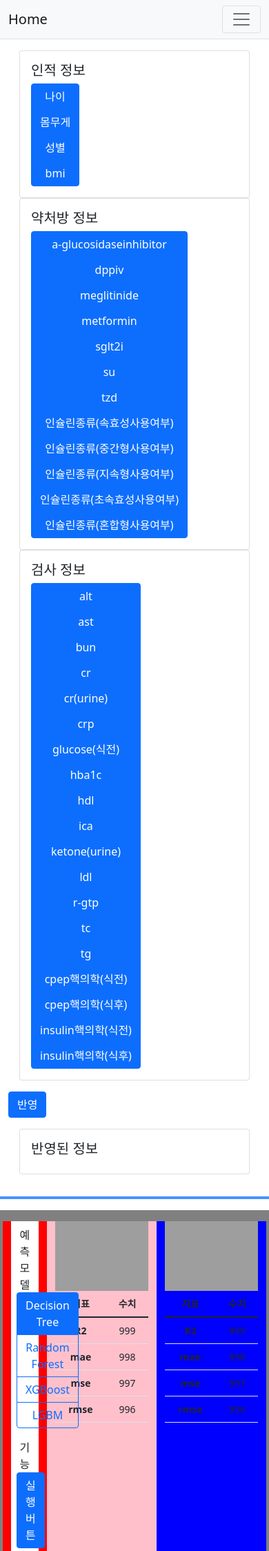
After one commit to Mistyrain9302/djangoNEW, a Django app: page /simu/regress/ in a window 390 px wide. The commit adds this page. Shown: the top 2248 px of the page at 69% size. Run offline with Django 4.2, Linux system fonts and the light colour scheme; tables that the repository leaves empty hold one stand-in row (values such as "Sample post"); some libraries are stand-ins or nearby versions; grey boxes are pictures that could not be loaded.

Commit message:
230214_fin

```diff
--- a/mysite/simu/urls.py
+++ b/mysite/simu/urls.py
@@ -5,5 +5,7 @@ from . import views
 app_name = 'simu'
 
 urlpatterns = [
-    path('', views.index, name='index'),
+    path('', views.dist_base, name='dist_base'),
+    path('classify/',views.classify,name='classify'),
+    path('regress/',views.regress,name='regress'),
 ]
--- a/mysite/simu/views.py
+++ b/mysite/simu/views.py
@@ -1,6 +1,47 @@
-from django.shortcuts import render
+from django.shortcuts import render, redirect
+from django.views import View
 from django.http import HttpResponse
 
+#인적정보 컬럼
+humancols = ["나이", "몸무게", "성별", "bmi"]
+#약정보 컬럼
+medcols = ['a-glucosidaseinhibitor', 'dppiv', 'meglitinide', 'metformin', 'sglt2i', 'su', 'tzd', '인슐린종류(속효성사용여부)', '인슐린종류(중간형사용여부)', '인슐린종류(지속형사용여부)', '인슐린종류(초속효성사용여부)', '인슐린종류(혼합형사용여부)']
+#검사정보 컬럼
+checkcols = ['alt', 'ast','bun', 'cr', 'cr(urine)', 'crp', 'glucose(식전)', 'hba1c', 'hdl',
+            'ica', 'ketone(urine)', 'ldl', 'r-gtp', 'tc', 'tg', 'cpep핵의학(식전)', 'cpep핵의학(식후)', 'insulin핵의학(식전)',
+            'insulin핵의학(식후)']
 
-def index(request):
-    return render(request,'base.html')
+def dist_base(request):
+    return render(request,'simu/dist_base.html')
+
+def classify(request):
+    context={'humancols':humancols,
+             'medcols':medcols,
+             'checkcols':checkcols}
+    return render(request,'simu/classify.html',context)
+
+def regress(request):
+    if request.method == "POST":
+        humancols_selected = request.POST.getlist('humancols')
+        medcols_selected = request.POST.getlist('medcols')
+        checkcols_selected = request.POST.getlist('checkcols')
+
+        print("POST요청 들어옴")
+        print("humancols_list: ",humancols_selected)
+        print("medcols_list: ",medcols_selected)
+        print("checkcols_list: ",checkcols_selected)
+
+        context={'humancols':humancols,
+                 'medcols':medcols,
+                 'checkcols':checkcols,
+                 'humancols_list':humancols_selected,
+                 'medcols_list':medcols_selected,
+                 'checkcols_list':checkcols_selected,}
+
+        return render(request,'simu/regress.html',context)
+    else:
+        context={'humancols':humancols,
+            'medcols':medcols,
+            'checkcols':checkcols,}
+
+        return render(request,'simu/regress.html',context)
--- a/mysite/templates/base.html
+++ b/mysite/templates/base.html
@@ -8,7 +8,7 @@
     <!-- Bootstrap CSS -->
     <link rel="stylesheet" type="text/css" href="{% static 'bootstrap.min.css' %}">
     <!-- pybo CSS -->
-    <link rel="stylesheet" type="text/css" href="{% static 'style.css' %}">
+    {% comment %} <link rel="stylesheet" type="text/css" href="{% static 'style.css' %}"> {% endcomment %}
     <title>당분</title>
 </head>
 <body>
--- a/mysite/templates/navbar.html
+++ b/mysite/templates/navbar.html
@@ -1,7 +1,7 @@
 <!-- 네비게이션바 -->
 <nav class="navbar navbar-expand-lg navbar-light bg-light border-bottom">
     <div class="container-fluid">
-        <a class="navbar-brand" href="{% url 'simu:index' %}">home</a>
+        <a class="navbar-brand" href="{% url 'simu:dist_base' %}">Home</a>
         <button class="navbar-toggler" type="button"
                 data-bs-toggle="collapse"
                 data-bs-target="#navbarSupportedContent"
@@ -13,7 +13,10 @@
         <div class="collapse navbar-collapse" id="navbarSupportedContent">
             <ul class="navbar-nav me-auto mb-2 mb-lg-0">
                 <li class="nav-item">
-                    <a class="nav-link" href="#">분포도</a>
+                    <a class="nav-link" href="{% url 'simu:classify' %}">분류모델</a>
+                </li>
+                <li class="nav-item">
+                    <a class="nav-link" href="{% url 'simu:regress' %}">회귀모델</a>
                 </li>
             </ul>
         </div>
--- /dev/null
+++ b/mysite/templates/simu/regress.html
@@ -0,0 +1,231 @@
+{% extends 'base.html' %}
+{% block content %}
+<div class="container-fluid">
+    <form action="" method="post">
+        {% csrf_token %}
+        <div class="row p-3">
+            <div class="col-sm-4">
+                <div class="card">
+                    <div class="card-body">
+                        <h5 class="card-title">인적 정보</h5>
+                        <div class="btn-group-vertical" role="group" aria-label="Basic checkbox toggle button group">
+                            {% for i in humancols %}
+                            <input type="checkbox" class="btn-check" id="human-btncheck{{ forloop.counter }}" name="humancols" autocomplete="off" value="{{i}}" checked>
+                            <label class="btn btn-outline-primary" for="human-btncheck{{ forloop.counter }}">{{i}}</label>
+                            {% endfor %}
+                        </div>
+                    </div>
+                </div>
+            </div>
+            <div class="col-sm-4">
+                <div class="card">
+                    <div class="card-body">
+                        <h5 class="card-title">약처방 정보</h5>
+                        <div class="btn-group-vertical" role="group" aria-label="Basic checkbox toggle button group">
+                            {% for i in medcols %}
+                            <input type="checkbox" class="btn-check" id="med-btncheck{{ forloop.counter }}" name="medcols" autocomplete="off" value="{{i}}" checked>
+                            <label class="btn btn-outline-primary" for="med-btncheck{{ forloop.counter }}">{{i}}</label>
+                            {% endfor %}
+                        </div>
+                    </div>
+                </div>
+            </div>
+            <div class="col-sm-4">
+                <div class="card">
+                    <div class="card-body">
+                        <h5 class="card-title">검사 정보</h5>
+                        <div class="btn-group-vertical" role="group" aria-label="Basic checkbox toggle button group">
+                            {% for i in checkcols %}
+                            <input type="checkbox" class="btn-check" id="check-btncheck{{ forloop.counter }}" name="checkcols" autocomplete="off" value="{{i}}" checked>
+                            <label class="btn btn-outline-primary" for="check-btncheck{{ forloop.counter }}">{{i}}</label>
+                            {% endfor %}
+                        </div>
+                    </div>
+                </div>
+            </div>
+        </div>
+        <button class="btn btn-primary" type="submit">반영</button>
+        <div class="container-fluid p-3">
+            <div class="card">
+                <div class="card-body">
+                    <h5 class="card-title">반영된 정보</h5>
+                    {% for i in humancols_list %}
+                    {{i}}
+                    {% endfor %}
+                    {% for i in medcols_list %}
+                    {{i}}
+                    {% endfor %}
+                    {% for i in checkcols_list %}
+                    {{i}}
+                    {% endfor %}
+                </div>
+            </div>
+        </div>
+    </form>
+</div>
+
+
+
+<hr class="border border-primary border-2 opacity-75">
+
+<div class="container-fluid text-center p-3" style="background-color: gray">
+    <div class="row">
+        <div class="col-2 align-self-center" style="background-color: red">
+            <div class="container-fluid p-2" style="background-color: white">예측 모델
+                <div class="btn-group-vertical" role="group" aria-label="Vertical radio toggle button group">
+                    <input type="radio" class="btn-check" name="btnradio" id="btnradio1" autocomplete="off" checked>
+                    <label class="btn btn-outline-primary" for="btnradio1">Decision Tree</label>
+
+                    <input type="radio" class="btn-check" name="btnradio" id="btnradio2" autocomplete="off">
+                    <label class="btn btn-outline-primary" for="btnradio2">Random Forest</label>
+
+                    <input type="radio" class="btn-check" name="btnradio" id="btnradio3" autocomplete="off">
+                    <label class="btn btn-outline-primary" for="btnradio3">XGBoost</label>
+
+                    <input type="radio" class="btn-check" name="btnradio" id="btnradio4" autocomplete="off">
+                    <label class="btn btn-outline-primary" for="btnradio4">LGBM</label>
+                </div>
+            </div>
+            <div class="container-fluid p-2" style="background-color: white">기능
+                <div class="d-grid gap-2">
+                    <button class="btn btn-primary" type="submit">실행 버튼</button>
+                    <button class="btn btn-primary" type="button">저장 버튼</button>
+                    <button class="btn btn-primary" type="button">...</button>
+                </div>
+            </div>
+        </div>
+        <div class="col" style="background-color: pink">
+            <figure class="figure">
+                <img src="https://upload.wikimedia.org/wikipedia/commons/b/be/Normdist_regression.png" class="img-fluid">
+                <figcaption class="figure-caption">
+                    <table class="table table-hover">
+                        <thead>
+                            <tr>
+                                <th>지표</th>
+                                <th>수치</th>
+                            </tr>
+                        </thead>
+                        <tbody>
+                            <tr>
+                                <th scope="row">R2</th>
+                                <td>999</td>
+                            </tr>
+                            <tr>
+                                <th scope="row">mae</th>
+                                <td>998</td>
+                            </tr>
+                            <tr>
+                                <th scope="row">mse</th>
+                                <td>997</td>
+                            </tr>
+                            <tr>
+                                <th scope="row">rmse</th>
+                                <td>996</td>
+                            </tr>
+                        </tbody>
+                    </table>
+                </figcaption>
+            </figure>
+        </div>
+        <div class="col" style="background-color: blue">
+            <figure class="figure">
+                <img src="https://upload.wikimedia.org/wikipedia/commons/b/be/Normdist_regression.png" class="img-fluid">
+                <figcaption class="figure-caption">
+                    <table class="table table-hover">
+                        <thead>
+                            <tr>
+                                <th>지표</th>
+                                <th>수치</th>
+                            </tr>
+                        </thead>
+                        <tbody>
+                            <tr>
+                                <th scope="row">R2</th>
+                                <td>999</td>
+                            </tr>
+                            <tr>
+                                <th scope="row">mae</th>
+                                <td>998</td>
+                            </tr>
+                            <tr>
+                                <th scope="row">mse</th>
+                                <td>997</td>
+                            </tr>
+                            <tr>
+                                <th scope="row">rmse</th>
+                                <td>996</td>
+                            </tr>
+                        </tbody>
+                    </table>
+                </figcaption>
+            </figure>
+        </div>
+        <div class="col" style="background-color: beige">
+            <figure class="figure">
+                <img src="https://upload.wikimedia.org/wikipedia/commons/b/be/Normdist_regression.png" class="img-fluid">
+                <figcaption class="figure-caption">
+                    <table class="table table-hover">
+                        <thead>
+                            <tr>
+                                <th>지표</th>
+                                <th>수치</th>
+                            </tr>
+                        </thead>
+                        <tbody>
+                            <tr>
+                                <th scope="row">R2</th>
+                                <td>999</td>
+                            </tr>
+                            <tr>
+                                <th scope="row">mae</th>
+                                <td>998</td>
+                            </tr>
+                            <tr>
+                                <th scope="row">mse</th>
+                                <td>997</td>
+                            </tr>
+                            <tr>
+                                <th scope="row">rmse</th>
+                                <td>996</td>
+                            </tr>
+                        </tbody>
+                    </table>
+                </figcaption>
+            </figure>
+        </div>
+        <div class="col" style="background-color: yellow">
+            <figure class="figure">
+                <img src="https://upload.wikimedia.org/wikipedia/commons/b/be/Normdist_regression.png" class="img-fluid">
+                <figcaption class="figure-caption">
+                    <table class="table table-hover">
+                        <thead>
+                            <tr>
+                                <th>지표</th>
+                                <th>수치</th>
+                            </tr>
+                        </thead>
+                        <tbody>
+                            <tr>
+                                <th scope="row">R2</th>
+                                <td>999</td>
+                            </tr>
+                            <tr>
+                                <th scope="row">mae</th>
+                                <td>998</td>
+                            </tr>
+                            <tr>
+                                <th scope="row">mse</th>
+                                <td>997</td>
+                            </tr>
+                            <tr>
+                                <th scope="row">rmse</th>
+                                <td>996</td>
+                            </tr>
+                        </tbody>
+                    </table>
+                </figcaption>
+            </figure>
+        </div>
+    </div>
+</div>
+{% endblock content %}
```
Also changed, not shown: mysite/templates/simu/classify.html (added, +65 -0 lines), mysite/templates/simu/dist_base.html (added, +13 -0 lines).
